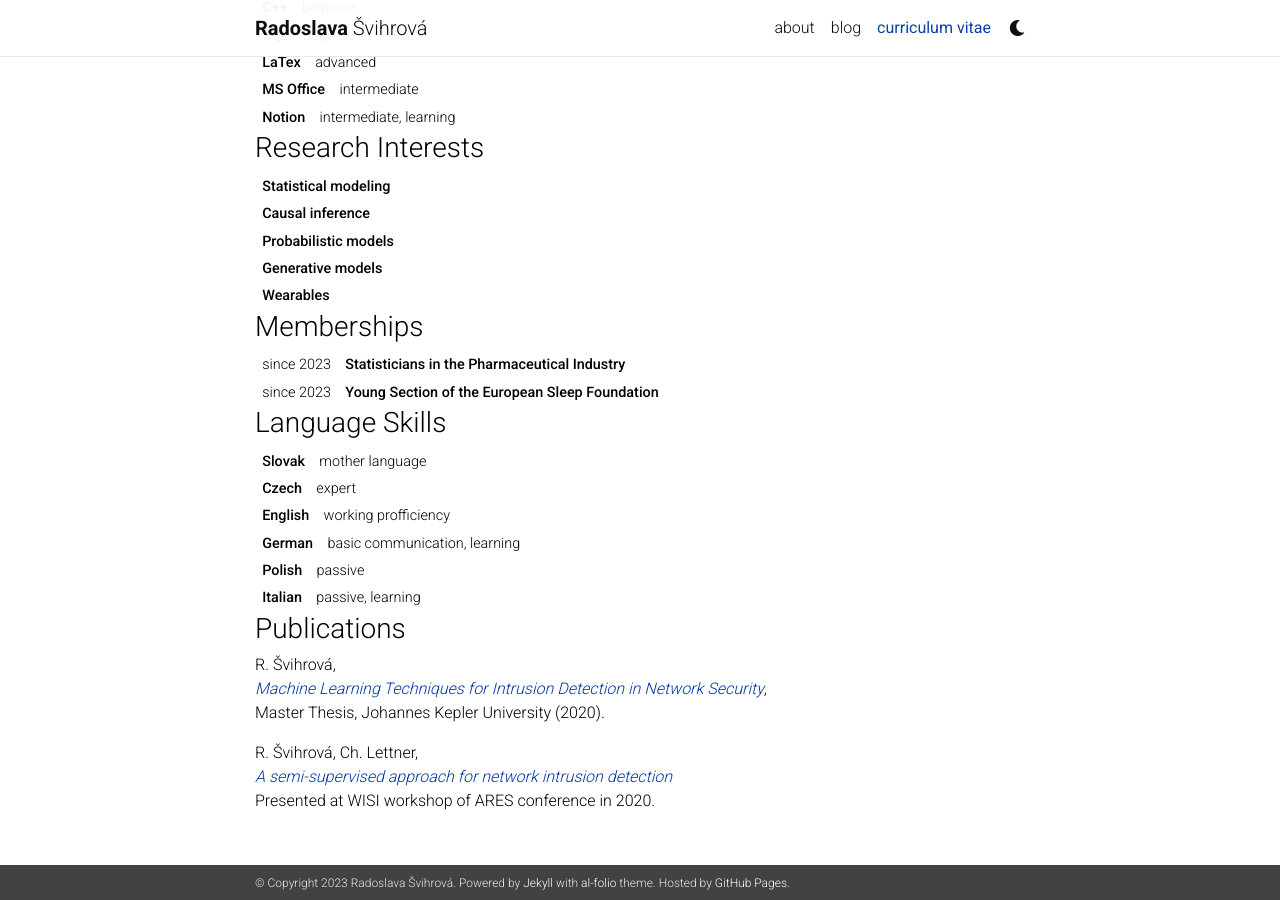
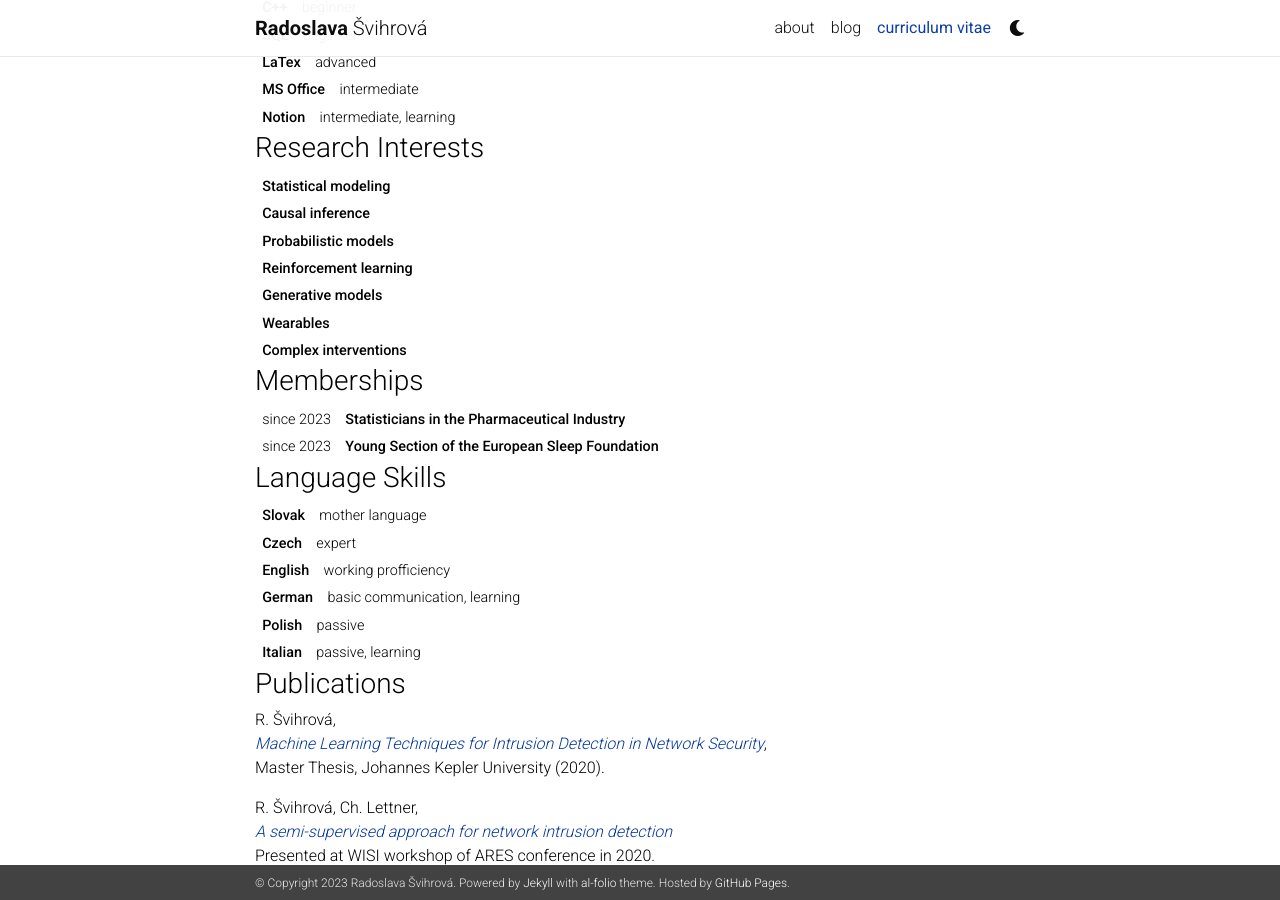
Before and after one commit to RadoslavaS/RadoslavaS.github.io, a Jekyll site: the page built from _pages/cv.md, in a window 1280 px wide and 900 px high, scrolled down 1713 px. Built offline with Jekyll 4.4.1, drawn with Linux system fonts in a browser that asks for light colours; nearby versions of some CDN libraries; a style sheet for code colours, icons or effects is not loaded.

Commit message:
research interests update

```diff
--- a/_pages/cv.md
+++ b/_pages/cv.md
@@ -101,9 +101,13 @@ nav: true
 
 |**Probabilistic models**       |
 
+|**Reinforcement learning**       |
+
 |**Generative models**       |
 
 |**Wearables**       |
+
+|**Complex interventions**       |
 
 
 ### Memberships
```
